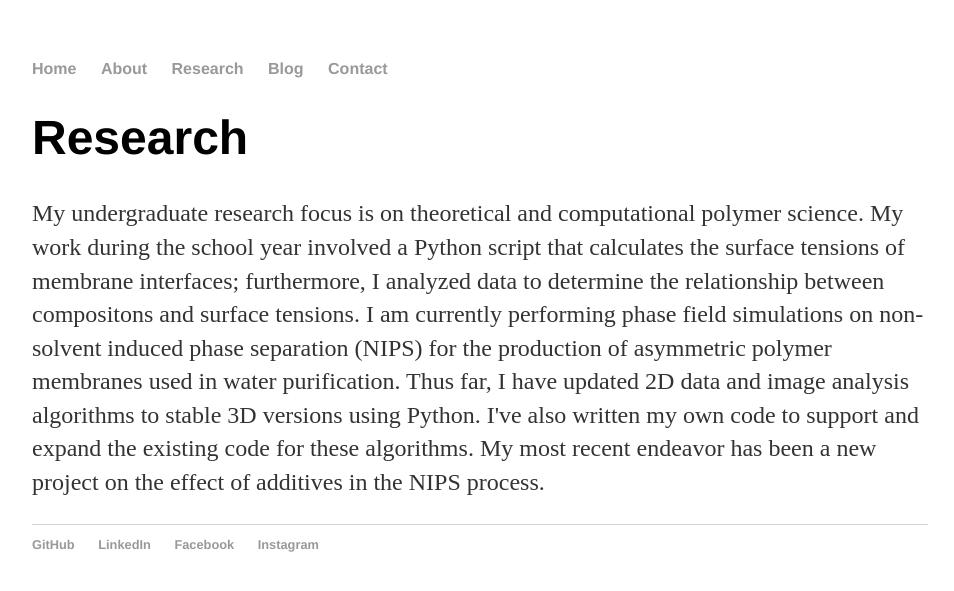
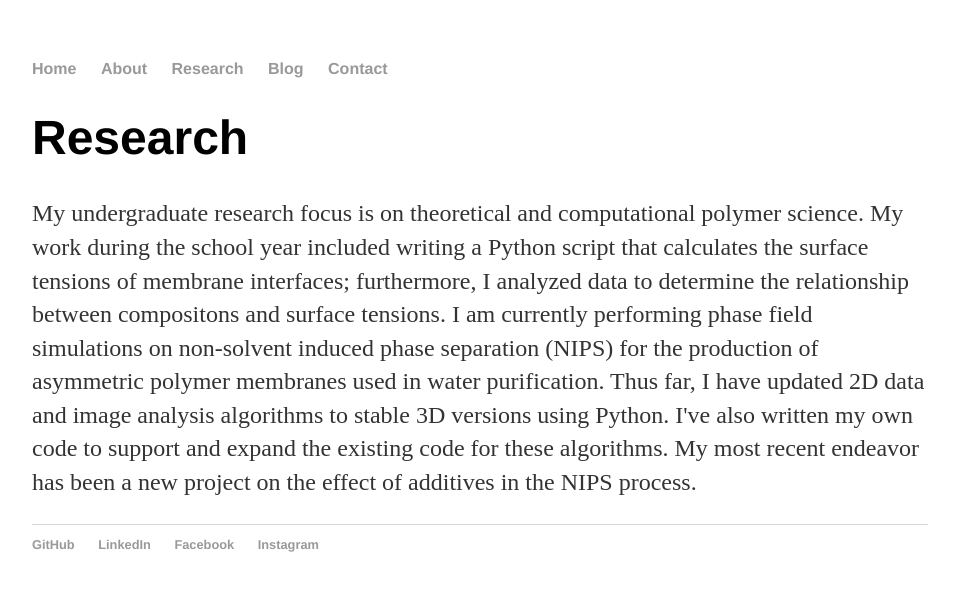
Before and after one commit to 1996leejoshua/1996leejoshua.github.io, a Jekyll site: the page built from research/index.html, in a window 1280 px wide. Shown: the top 591 px of the page, without its empty margins (160-1114 px from the left). Built offline with Jekyll 4.4.1, drawn with Linux system fonts in a browser that asks for light colours.

Commit message:
Update index.html

```diff
--- a/research/index.html
+++ b/research/index.html
@@ -3,7 +3,7 @@
 title: Research
 ---
 	<h1>{{ page.title }}</h1>
-	<p>My undergraduate research focus is on theoretical and computational polymer science. My work during the school year involved a Python script that calculates the surface tensions of membrane interfaces; furthermore, I analyzed data to determine the relationship between compositons and surface tensions. I am currently performing phase field simulations on non-solvent induced phase separation (NIPS) for the production of asymmetric polymer membranes used in water purification. Thus far, I have updated 2D data and image analysis algorithms to stable 3D versions using Python. I've also written my own code to support and expand the existing code for these algorithms. My most recent endeavor has been a new project on the effect of additives in the NIPS process.</p>
+	<p>My undergraduate research focus is on theoretical and computational polymer science. My work during the school year included writing a Python script that calculates the surface tensions of membrane interfaces; furthermore, I analyzed data to determine the relationship between compositons and surface tensions. I am currently performing phase field simulations on non-solvent induced phase separation (NIPS) for the production of asymmetric polymer membranes used in water purification. Thus far, I have updated 2D data and image analysis algorithms to stable 3D versions using Python. I've also written my own code to support and expand the existing code for these algorithms. My most recent endeavor has been a new project on the effect of additives in the NIPS process.</p>
 
 
 	</ul>
```
